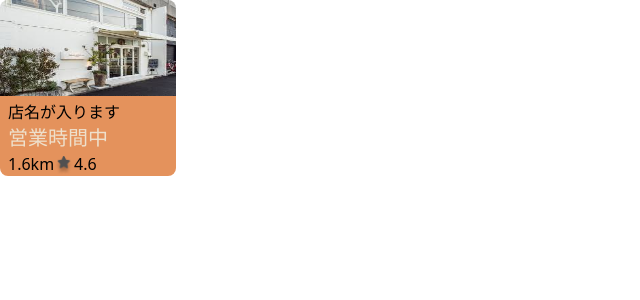
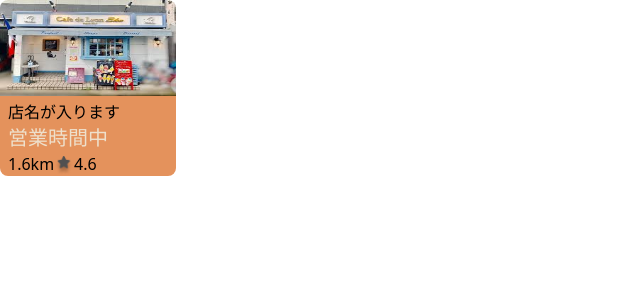
Before and after one commit to vantan-production/OutingSuggestionApp, a Next.js app in the folder frontend/src/: page /test in a window 1280 px wide. Shown: the top 300 px of the page, without its empty margins (0-640 px from the left). Built offline with nearby package versions, Linux system fonts and the light colour scheme; a web font is replaced by a local one.

Commit message:
update 写真変更

```diff
--- a/frontend/src/components/store-info.tsx
+++ b/frontend/src/components/store-info.tsx
@@ -1,7 +1,7 @@
 export function StoreInfo () {
     return (
         <div className=" w-44 h-44 rounded-lg overflow-hidden ">
-            <img className=" w-44 h-24 " src="/images/shop_01.jpeg" alt="store-photo" />
+            <img className=" w-44 h-24 " src="/images/shop_02.jpeg" alt="store-photo" />
             <div className=" bg-orange  w-44 h-20 p-1 ">
                 <ul>
                     <li className=" text-base mx-1 ">店名が入ります</li>
```
